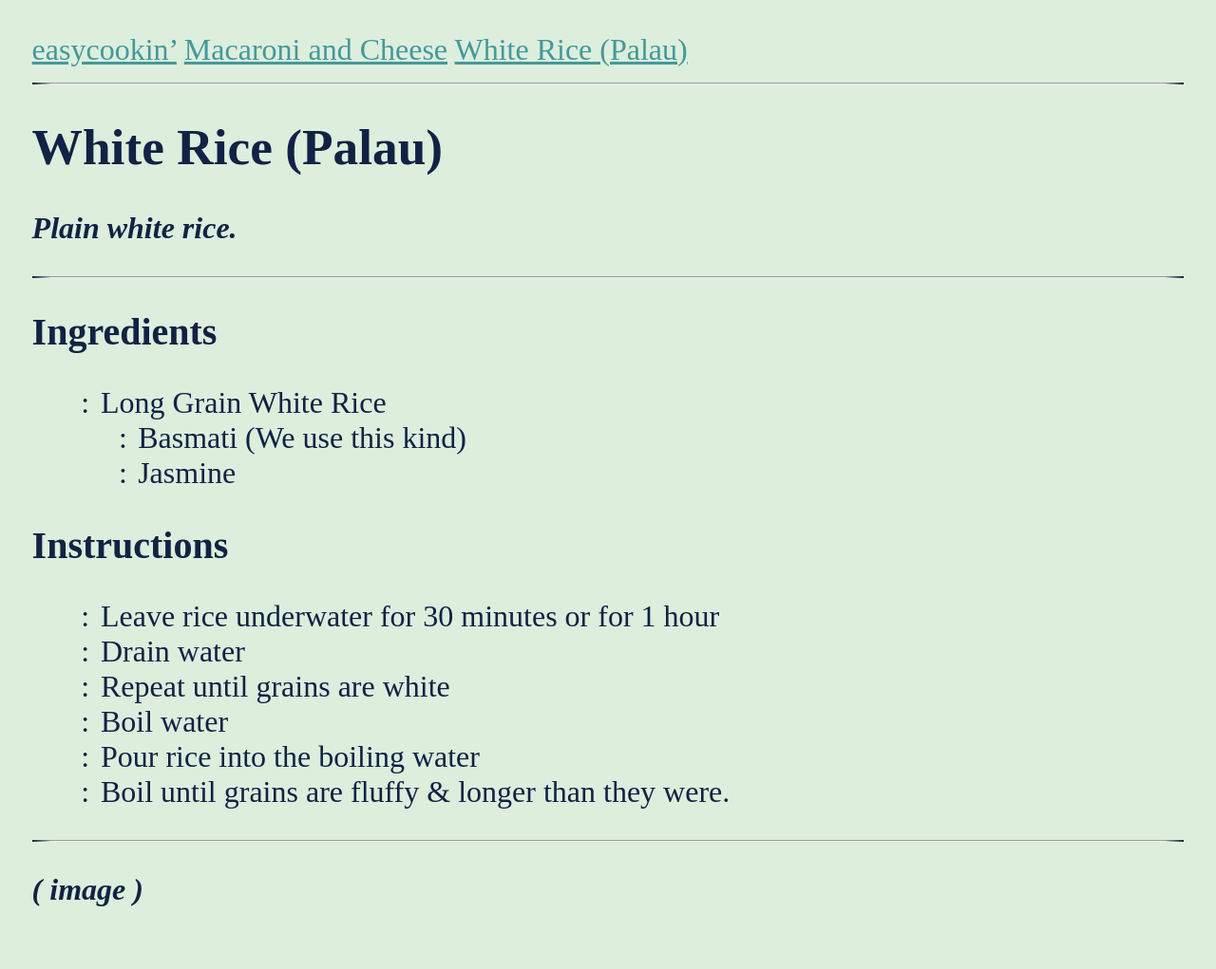
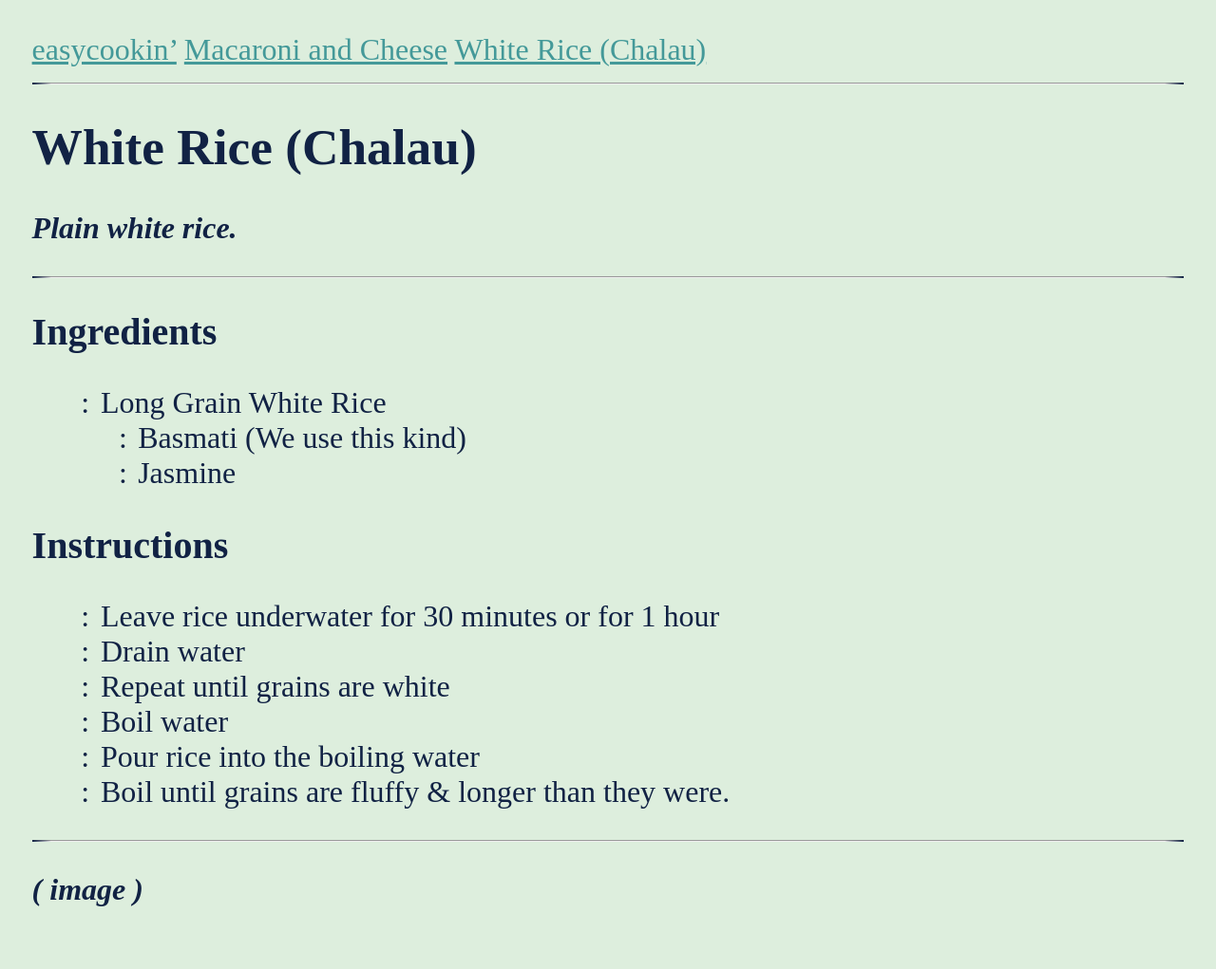
Before and after one commit to cca21/cca21.github.com, a Jekyll site: the page built from recipes/white_rice.md, in a window 1280 px wide. Shown: the whole page at 95% size. Built offline with Jekyll 4.4.1, drawn with Linux system fonts in a browser that asks for light colours; our own code applies the rules of GitHub Pages for plain Markdown files.

Commit message:
Update white_rice.md

```diff
--- a/recipes/white_rice.md
+++ b/recipes/white_rice.md
@@ -1,4 +1,4 @@
-# White Rice (Palau)
+# White Rice (Chalau)
 ### Plain white rice.
 
 ***
```
